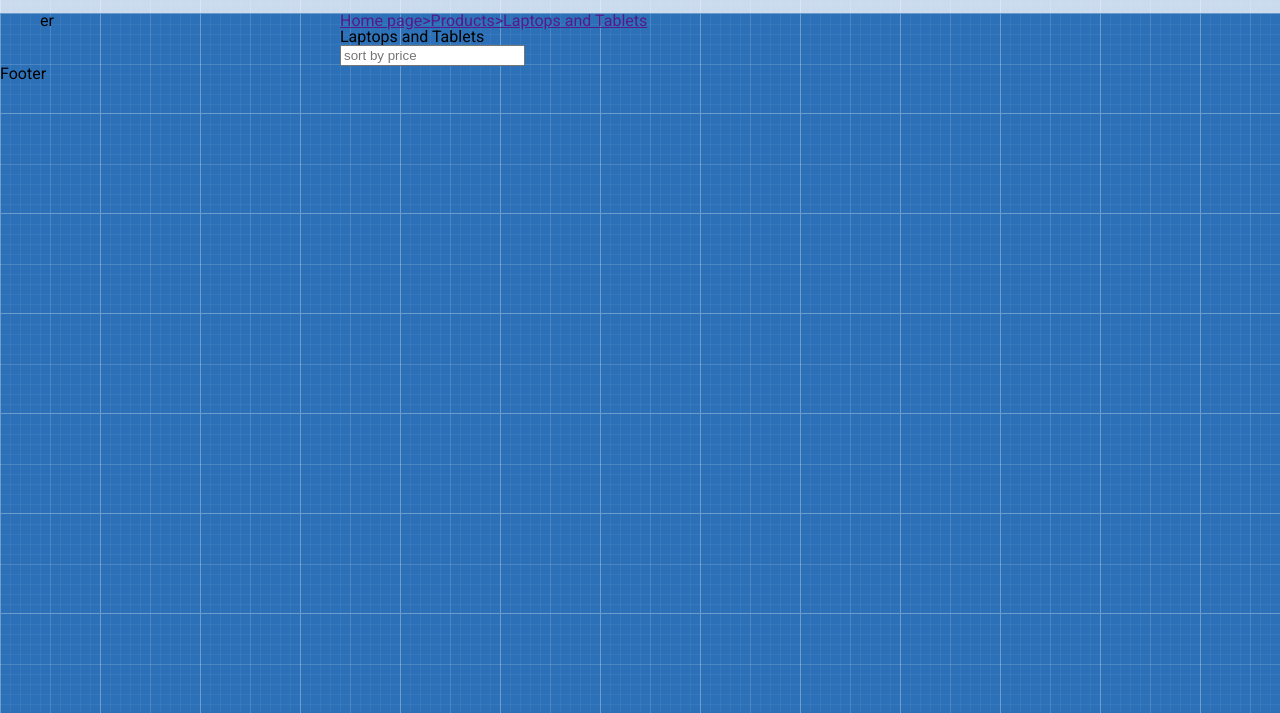
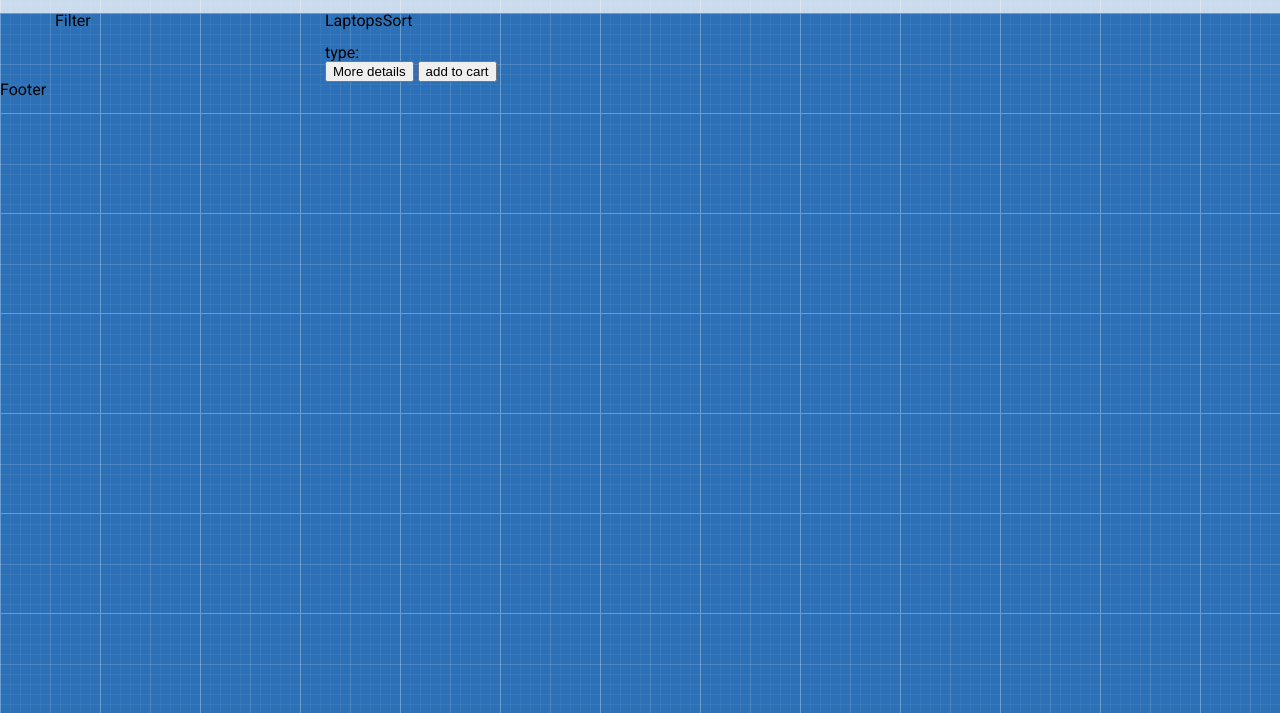
Before and after one commit to YriyBratytsya/shop-project, a plain HTML site: page index.html in a window 1280 px wide. Shown: the part 87-800 px from the top of the page. Drawn offline with Linux system fonts and the light colour scheme; a web font is replaced by a local one.

Commit message:
added changes to index.html

```diff
--- a/index.html
+++ b/index.html
@@ -69,13 +69,47 @@
     <main class="main">
         <div class="container">
             <div class="row">
-                <div class="col-md-3">er</div>
+                 <div class="col-md-3">Filter</div>
                  <div class="col-md-9">
                     <div class="row">
-                         <a href="">Home page>Products>Laptops and Tablets</a>
+                        <div class="col-md-12">
+                            <div class="breadcrumbs">
 
-                         <h1> Laptops and Tablets</h1>
-                         <input type="text" placeholder="sort by price">
+                            </div>
+                        </div>
+                    </div>
+                    <div class="row">
+                        <div class="col-md-8">Laptops</div>
+                        <div class="col-md-4">Sort</div>
+                    </div>
+                    <div class="row">
+                        <div class="col-md-4">
+                            <div class="product">
+                                <div class="product-image">
+                                    <img src="" alt="">
+                                    <div class="zoom"></div>
+                                    <div class="like"></div>
+                                </div>
+                                <div class="product-body">
+                                    <div class="product-title"></div>
+                                    <div class="product-description"></div>
+                                    <div class="product-features">
+                                        <span>type:</span>
+                                    </div>
+                                    <div class="product-price"></div>
+                                    <button>More details</button>
+                                    <button>add to cart</button>
+                                </div>
+                            </div>
+                        </div>
+                        <div class="col-md-4"></div>
+                        <div class="col-md-4"></div>
+                        <div class="col-md-4"></div>
+                        <div class="col-md-4"></div>
+                        <div class="col-md-4"></div>
+                        <div class="col-md-4"></div>
+                        <div class="col-md-4"></div>
+                        <div class="col-md-4"></div>
                     </div>
                  </div>
             </div>
--- a/style.css
+++ b/style.css
@@ -12,9 +12,13 @@ background-image: url("images/patt.png");
 .container{
     width: 1200px;
     margin: 0 auto;
-    padding-left: -15px;
-    padding-right: -15px;
+    padding-left: 15px;
+    padding-right: 15px;
 
+}
+.row{
+    margin-left: -15px;
+    margin-right: -15px;
 }
 .row::after, .menu::after{
     content: "";
@@ -23,6 +27,8 @@ background-image: url("images/patt.png");
 }
 .col-md-3{
     width: 25%;
+    padding-left: 15px;
+    padding-right: 15px;
 }
 .col-md-6{
     width: 50%;
@@ -93,7 +99,7 @@ background-image: url("images/patt.png");
     width: 40px;
     height: 40px;
     background-color: white;
-    margin:5px 30px;
+    margin:2px 2px;
     text-align: center;
     line-height: 40px;
     position: relative;
```
Lines whose indentation alone changed are shown as unchanged.
